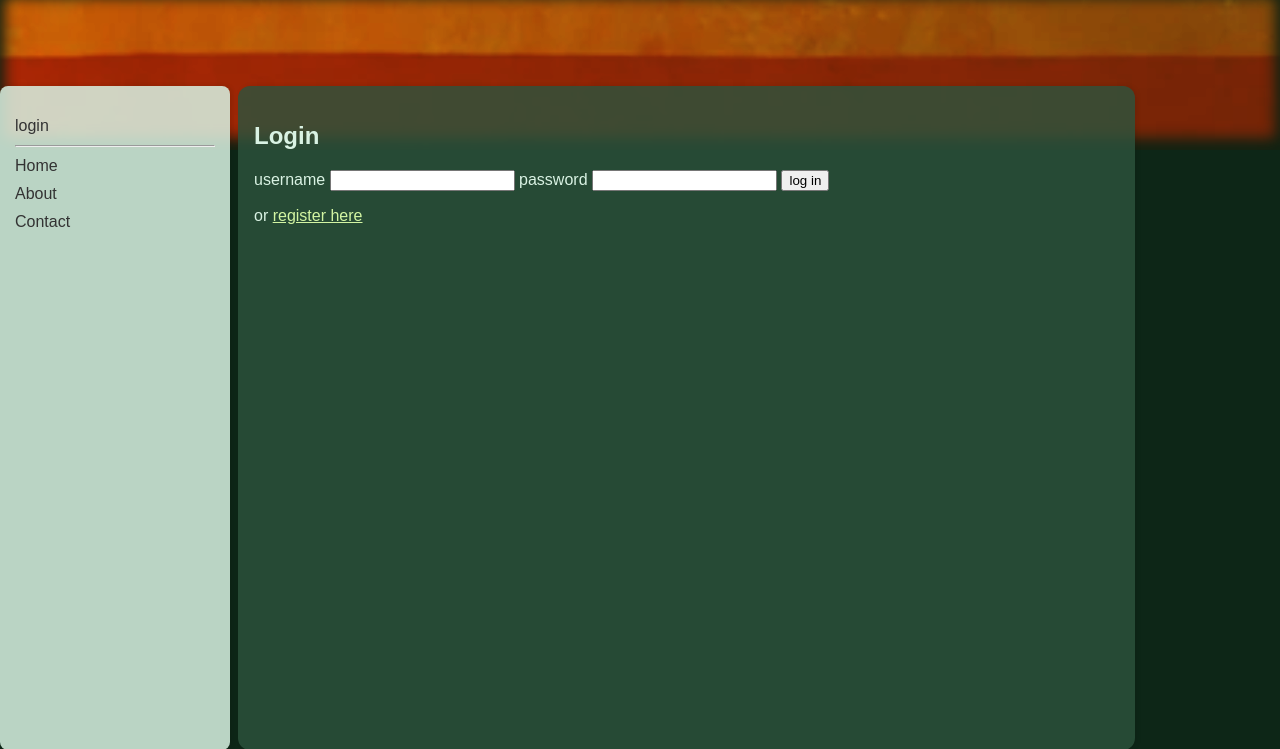
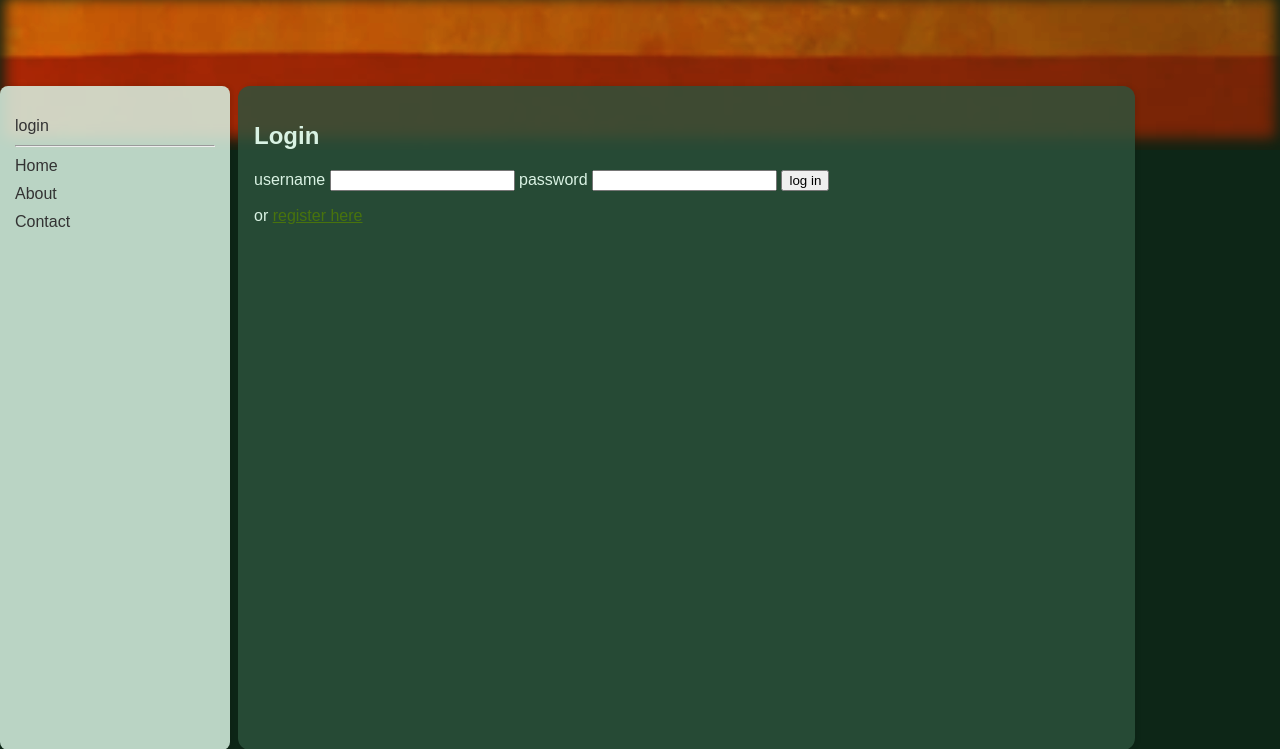
Before and after one commit to turingcompletejeff/flask-site, a Flask app: page /login in a window 1280 px wide. Shown: the top 749 px of the page. Run offline with Flask 3, Linux system fonts and the light colour scheme.

Commit message:
changed link styles for dark & light bg

```diff
--- a/app/static/css/styles.css
+++ b/app/static/css/styles.css
@@ -7,11 +7,19 @@ body, html {
 }
 
 a {
-  color: hsl(85, 80%, 80%);
+  color: hsl(85, 80%, 60%);
 }
 
 a:visited {
-  color: hsl(20, 80%, 80%);
+  color: hsl(20, 80%, 60%);
+}
+
+.content a {
+  color: hsl(85, 80%, 25%);
+}
+
+.content a:visited {
+  color: hsl(20, 80%, 45%);
 }
 
 /* Container for the entire page */
```
